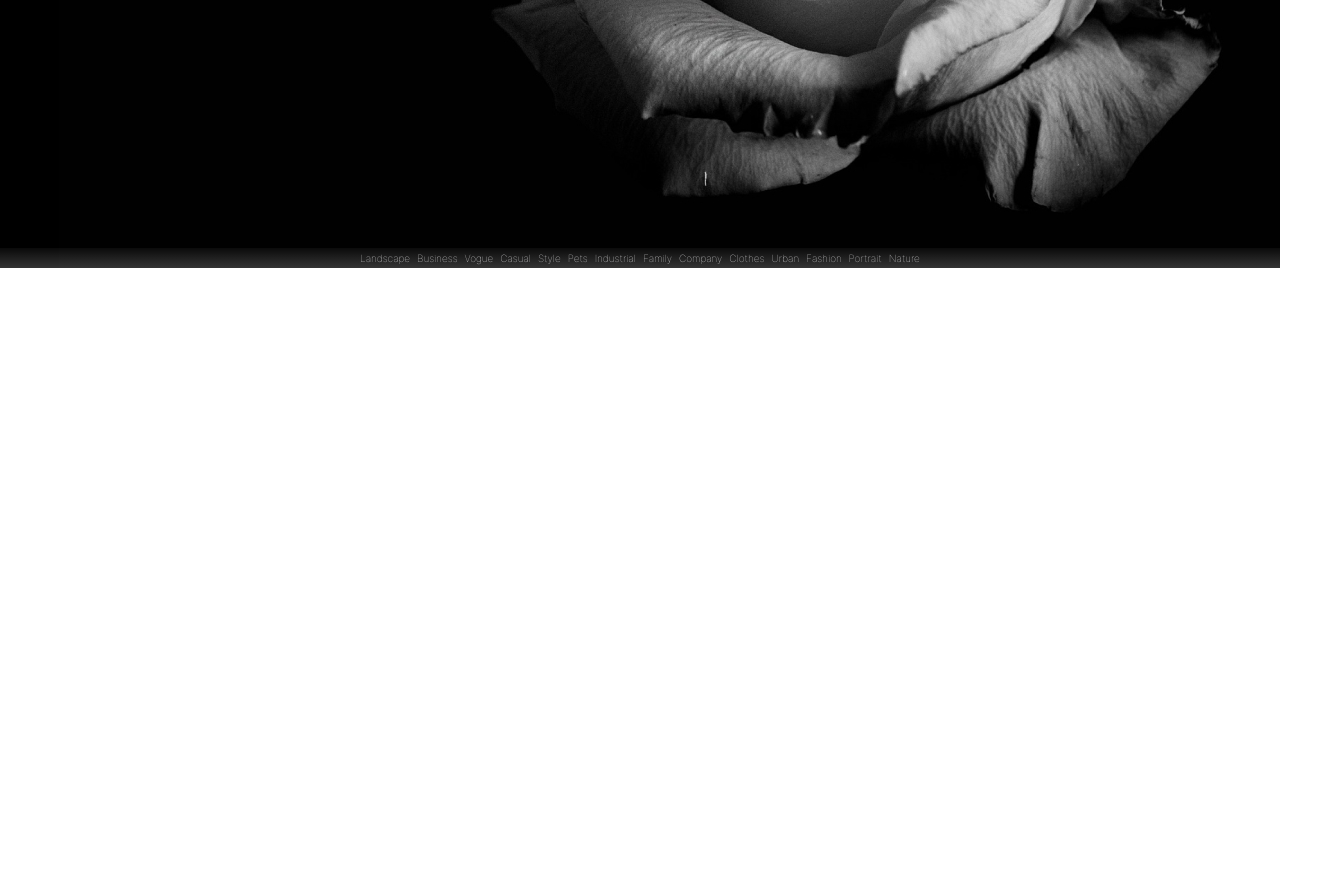
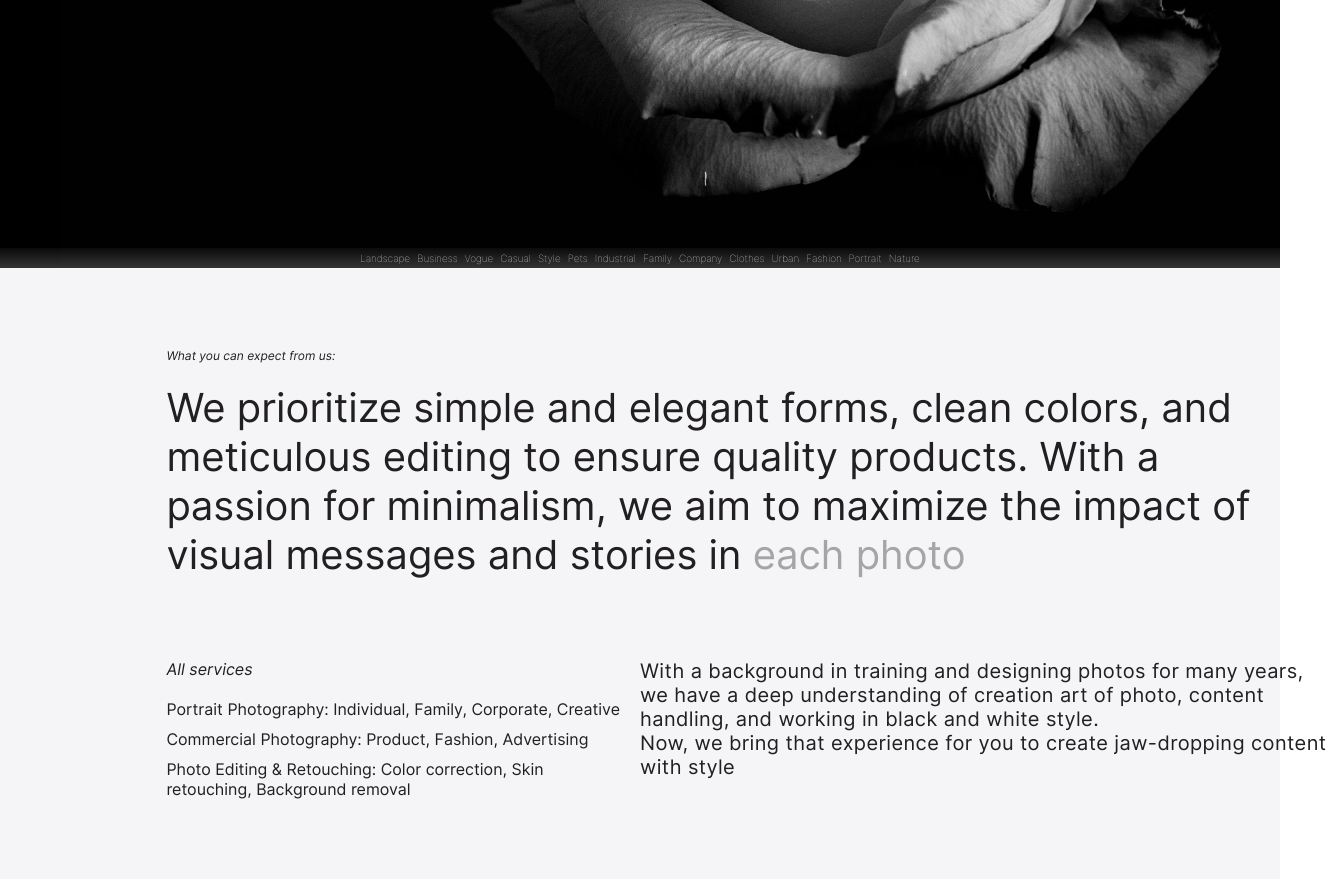
Before and after one commit to DeeBeeUA/portfolio, a plain HTML site: page src/index.html in a window 1280 px wide. Shown: the part 532-1411 px from the top of the page, 1335 px wide, since content can reach past the window. Before the commit the page ends 800 px from the top, so only its background shows below. Drawn offline with Linux system fonts and the light colour scheme.

Commit message:
feat: add about section

```diff
--- a/src/css/style.css
+++ b/src/css/style.css
@@ -127,3 +127,76 @@ html {
         }
     }
 }
+
+/* about section */
+
+.about {
+    padding: 80px 0;
+    background-color: var(--light-color, #F5F5F7);
+
+    .about__title {
+        color: var(--dark-color, #221F20);
+        font-size: 12px;
+        font-style: italic;
+        font-weight: 400;
+        line-height: normal;
+    }
+
+    .about__text {
+        width: 1100px;
+        margin-top: 20px;
+        color: var(--dark-color, #221F20);
+        font-size: 40px;
+        font-style: normal;
+        font-weight: 400;
+        line-height: normal;
+
+        span {
+            color: #A5A5A5;
+        }
+    }
+
+    .services {
+        margin-top: 80px;
+        display: flex;
+        column-gap: 10px;
+
+        .services__item {
+            width: 50%;
+
+            .services__item-title {
+                color: var(--dark-color, #221F20);
+                font-size: 16px;
+                font-style: italic;
+                font-weight: 400;
+                line-height: normal;
+            }
+
+            .services__item-text {
+                width: 695px;
+                color: var(--dark-color, #221F20);
+                font-size: 20px;
+                font-style: normal;
+                font-weight: 400;
+                line-height: normal;
+                letter-spacing: 0.4px;
+            }
+
+            ul {
+                margin-top: 20px;
+                padding: 0;
+
+                li {
+                    list-style-type: none;
+                    margin-top: 10px;
+                    color: var(--dark-color, #221F20);
+                    font-size: 16px;
+                    font-style: normal;
+                    font-weight: 400;
+                    line-height: normal;
+                }
+            }
+        }
+
+    }
+}
--- a/src/index.html
+++ b/src/index.html
@@ -42,6 +42,34 @@
                 <li>Nature</li>
             </ul>
         </section>
+        <section class="about">
+            <div class="container">
+                <h2 class="about__title">What you can expect from us:</h2>
+                <p class="about__text">We prioritize simple and elegant forms, clean colors, and meticulous editing to
+                    ensure quality products. With a passion
+                    for minimalism, we aim to maximize the impact of visual messages and stories in
+                    <span>each photo</span>
+                </p>
+                <div class="services">
+                    <div class="services__item">
+                        <h3 class="services__item-title">All services</h3>
+                        <ul>
+                            <li>Portrait Photography: Individual, Family, Corporate, Creative</li>
+                            <li>Commercial Photography: Product, Fashion, Advertising</li>
+                            <li>Photo Editing & Retouching: Color correction, Skin retouching, Background removal</li>
+                        </ul>
+                    </div>
+                    <div class="services__item">
+                        <p class="services__item-text">
+                            With a background in training and designing photos for many years, we have a deep
+                            understanding of creation art of
+                            photo, content handling, and working in black and white style. <br>
+                            Now, we bring that experience for you to create jaw-dropping content with style
+                        </p>
+                    </div>
+                </div>
+            </div>
+        </section>
     </main>
 </body>
 
```
